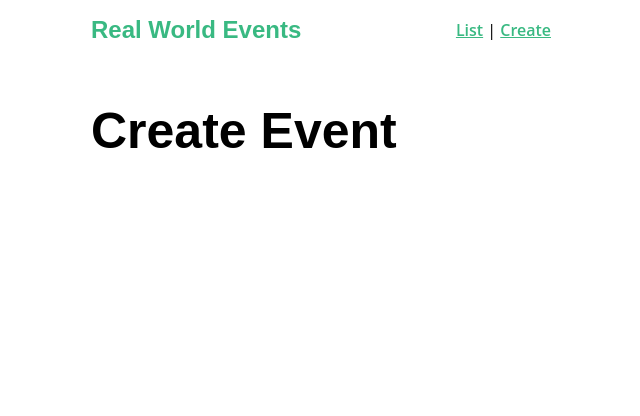
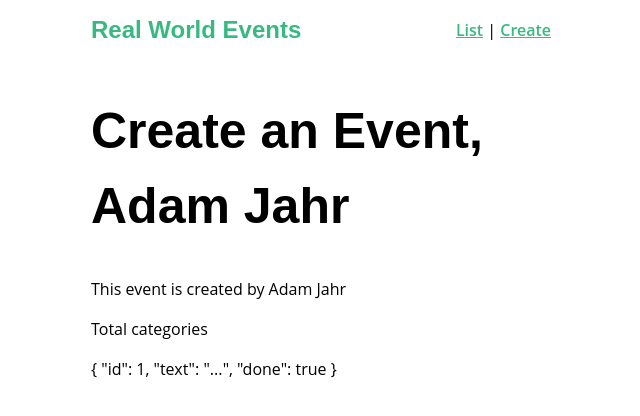
Before and after one commit to netosober/real-world-vue, a Vue app: page /event/create in a window 1280 px wide. Shown: the top 416 px of the page, without its empty margins (319-959 px from the left). Built offline with nearby package versions, Linux system fonts and the light colour scheme.

Commit message:
Vuex: State & Getters

```diff
--- a/src/store.js
+++ b/src/store.js
@@ -4,7 +4,32 @@ import Vuex from 'vuex'
 Vue.use(Vuex)
 
 export default new Vuex.Store({
-  state: {},
+  state: {
+    user: { id: 'abc123', name: 'Adam Jahr' },
+    categories: [
+      'sustainability',
+      'nature',
+      'animal welfare',
+      'housing',
+      'education',
+      'food',
+      'community'
+    ],
+    events: [
+      { id: 1, text: '...', done: true },
+      { id: 2, text: '...', done: false },
+      { id: 3, text: '...', done: true },
+      { id: 4, text: '...', done: false }
+    ]
+  },
   mutations: {},
-  actions: {}
+  actions: {},
+  getters: {
+    getEventById: state => id => {
+      return state.events.find(event => event.id === id)
+    },
+    catLength: state => {
+      return state.categories.length
+    }
+  }
 })
--- a/src/views/EventCreate.vue
+++ b/src/views/EventCreate.vue
@@ -1,3 +1,20 @@
 <template>
-  <h1>Create Event</h1>
+	<div>
+		<h1>Create an Event, {{ user.name }}</h1>
+		<p>This event is created by {{ user.name }}</p>
+		<p>Total categories {{ categoriesLength }}</p>
+		<p>{{ getEventById(1) }} </p>
+	</div>
 </template>
+
+<script>
+import { mapState } from 'vuex'
+import { mapGetters } from 'vuex'
+
+export default {
+  computed: {
+    ...mapGetters(['categoriesLength', 'getEventById']),
+    ...mapState(['categories', 'user'])
+  }
+}
+</script>
```
